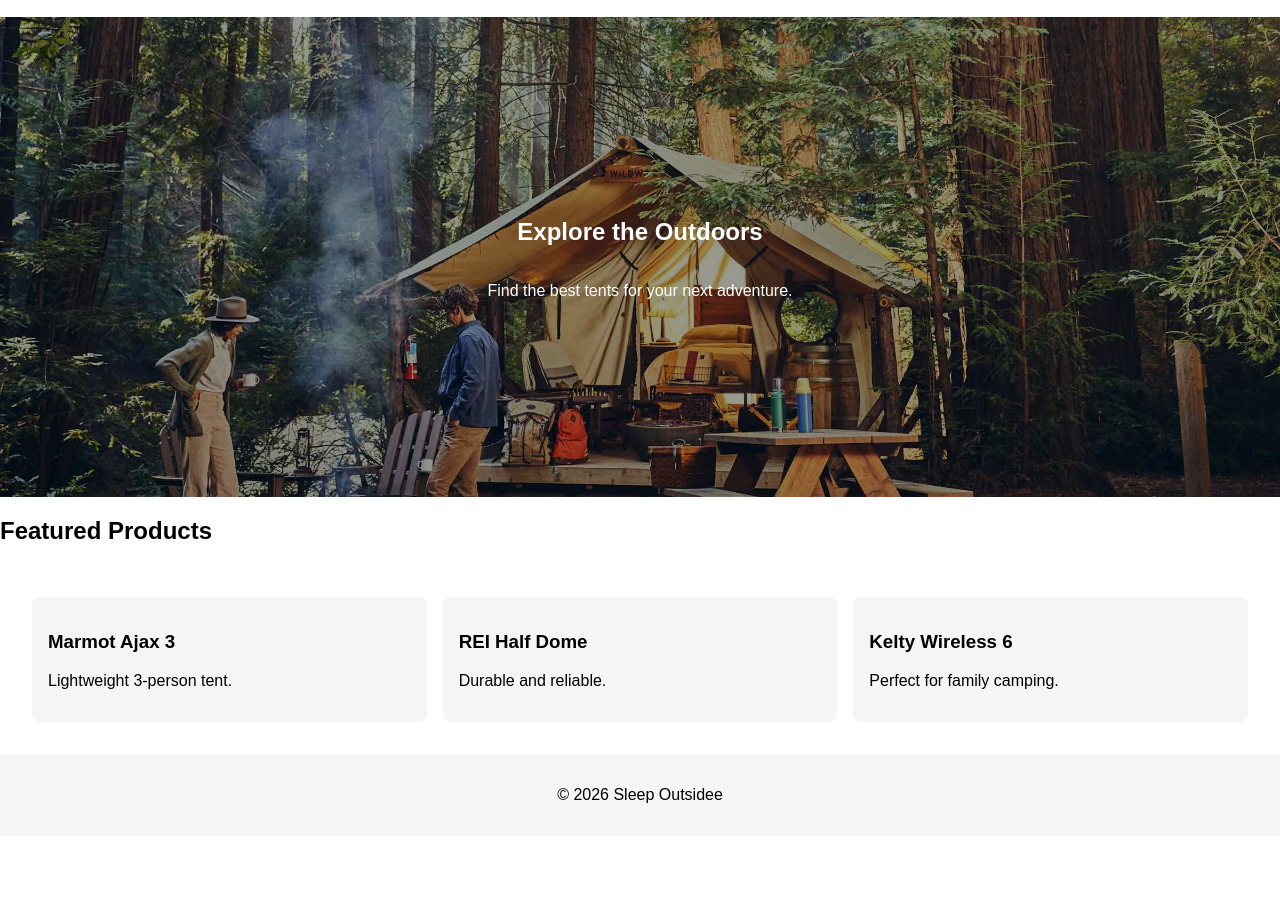
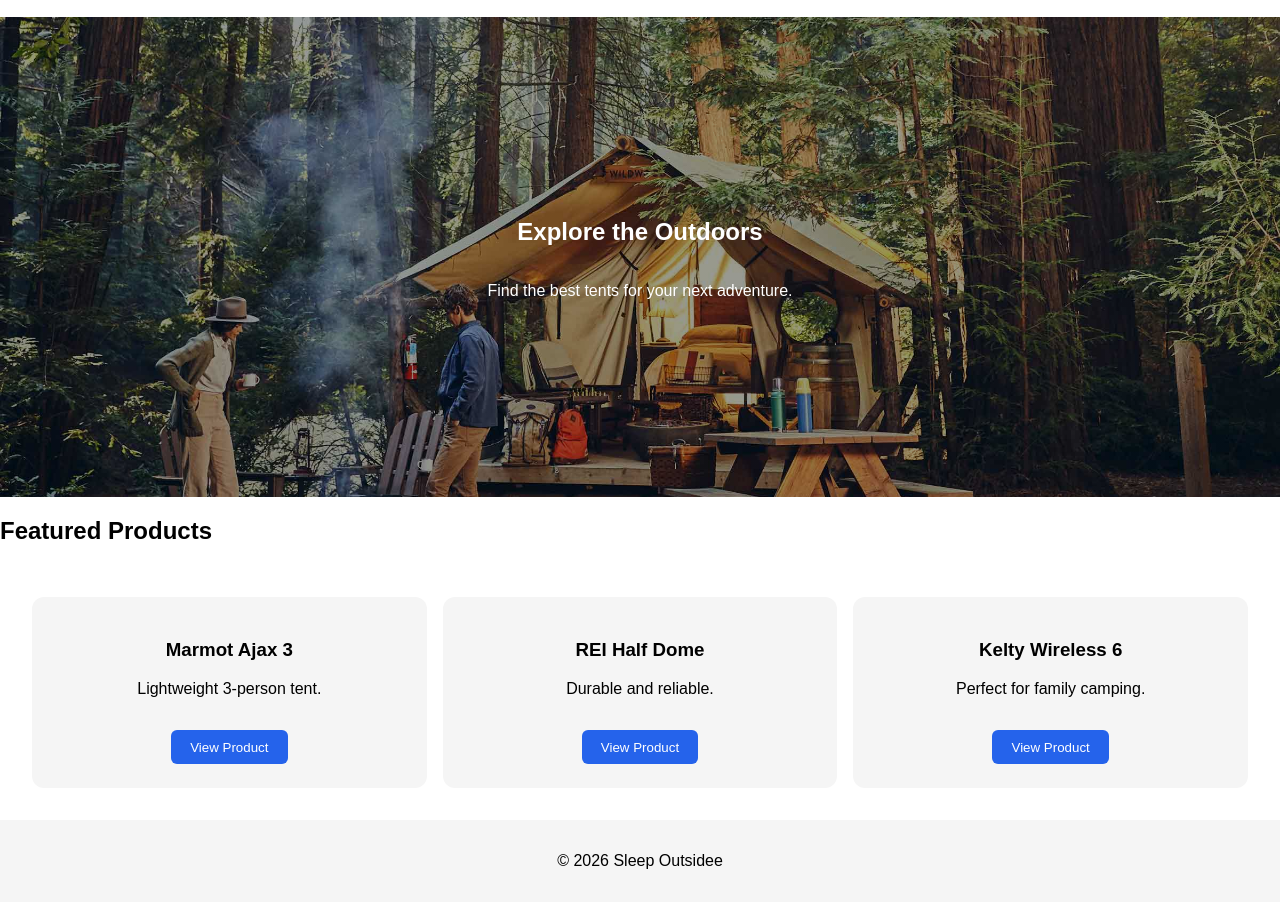
Before and after one commit to AlexCaba151/wdd330-sleepoutside-project, a website built with Vite: page index.html in a window 1280 px wide. Shown: the part 95-997 px from the top of the page. Before the commit the page ends 931 px from the top, so only its background shows below. Built offline with nearby package versions, Linux system fonts and the light colour scheme.

Commit message:
Enhance product cards with hover effects and call-to-action buttons

```diff
--- a/index.html
+++ b/index.html
@@ -38,16 +38,19 @@
         <article class="product-card">
           <h3>Marmot Ajax 3</h3>
           <p>Lightweight 3-person tent.</p>
+          <button class="btn">View Product</button>
         </article>
 
         <article class="product-card">
           <h3>REI Half Dome</h3>
           <p>Durable and reliable.</p>
+          <button class="btn">View Product</button>
         </article>
 
         <article class="product-card">
           <h3>Kelty Wireless 6</h3>
           <p>Perfect for family camping.</p>
+          <button class="btn">View Product</button>
         </article>
       </div>
     </section>
--- a/src/css/styles.css
+++ b/src/css/styles.css
@@ -125,10 +125,31 @@ body {
 
 .product-card {
   background: var(--card);
-  padding: 1rem;
-  border-radius: 8px;
+  padding: 1.5rem;
+  border-radius: 12px;
+  transition: all 0.3s ease;
+  text-align: center;
 }
 
+.product-card:hover {
+  transform: translateY(-8px) scale(1.02);
+  box-shadow: 0 10px 25px rgba(0,0,0,0.15);
+}
+.btn {
+  margin-top: 1rem;
+  padding: 0.6rem 1.2rem;
+  border: none;
+  border-radius: 6px;
+  background: var(--accent, #2563eb);
+  color: white;
+  cursor: pointer;
+  transition: all 0.3s ease;
+}
+
+.btn:hover {
+  background: #1e40af;
+  transform: scale(1.05);
+}
 /* FOOTER */
 footer {
   text-align: center;
```
